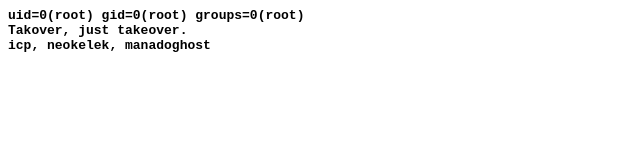
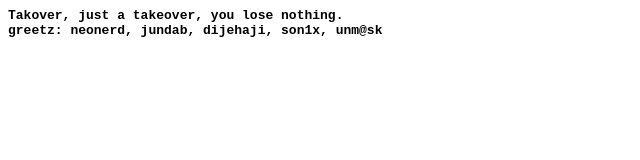
Before and after one commit to williamlaurent/subdomain-takeoverpage, a plain HTML site: page index.html in a window 1280 px wide. Shown: the whole page, without its empty margins (0-640 px from the left). Drawn offline with Linux system fonts and the light colour scheme.

Commit message:
Update index.html

```diff
--- a/index.html
+++ b/index.html
@@ -1,7 +1,6 @@
 <strong><b>
 <pre>
-uid=0(root) gid=0(root) groups=0(root)
-Takover, just takeover.
-icp, neokelek, manadoghost
+Takover, just a takeover, you lose nothing.
+greetz: neonerd, jundab, dijehaji, son1x, unm@sk
 </pre>
 </b></strong>
```
